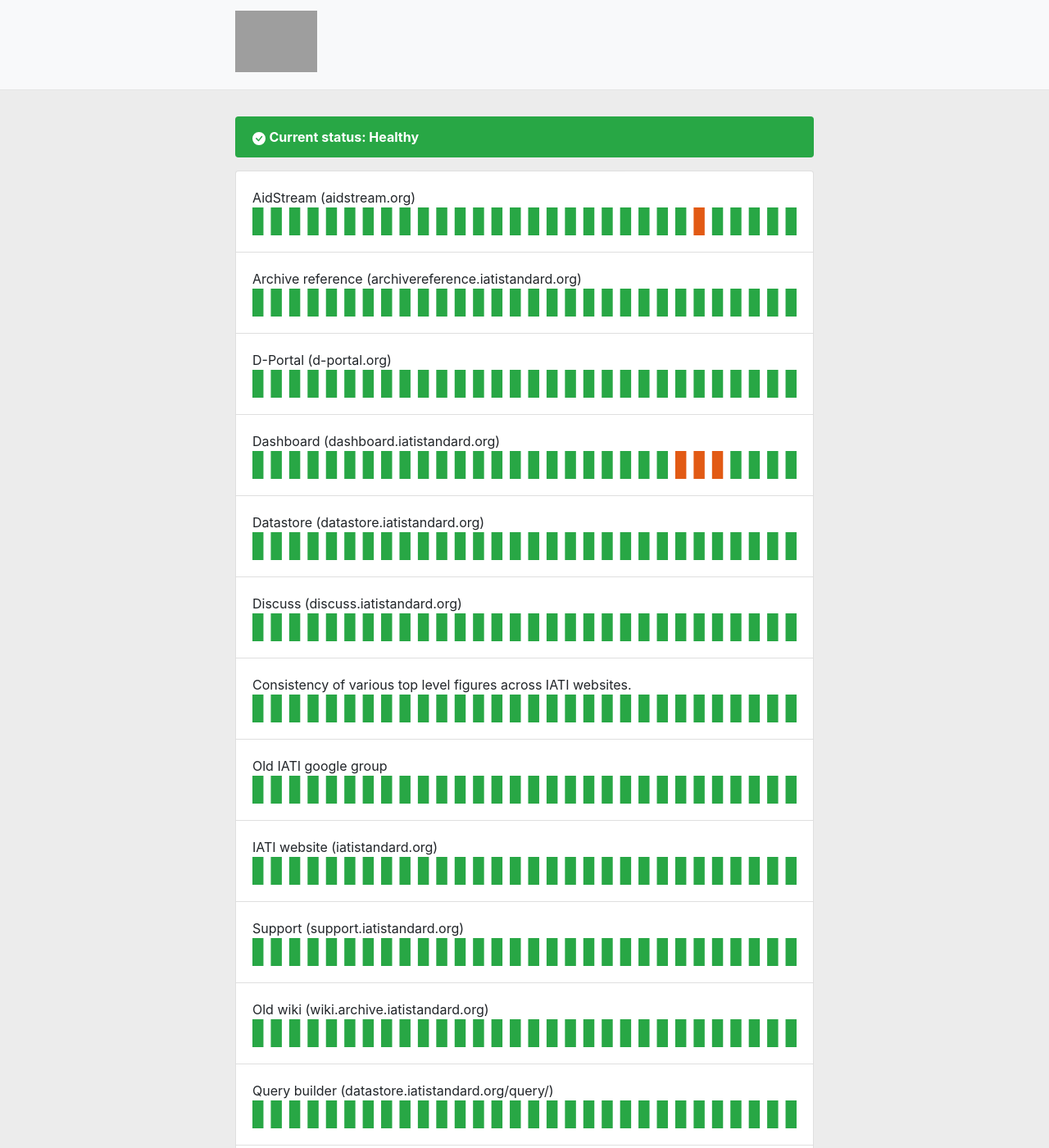
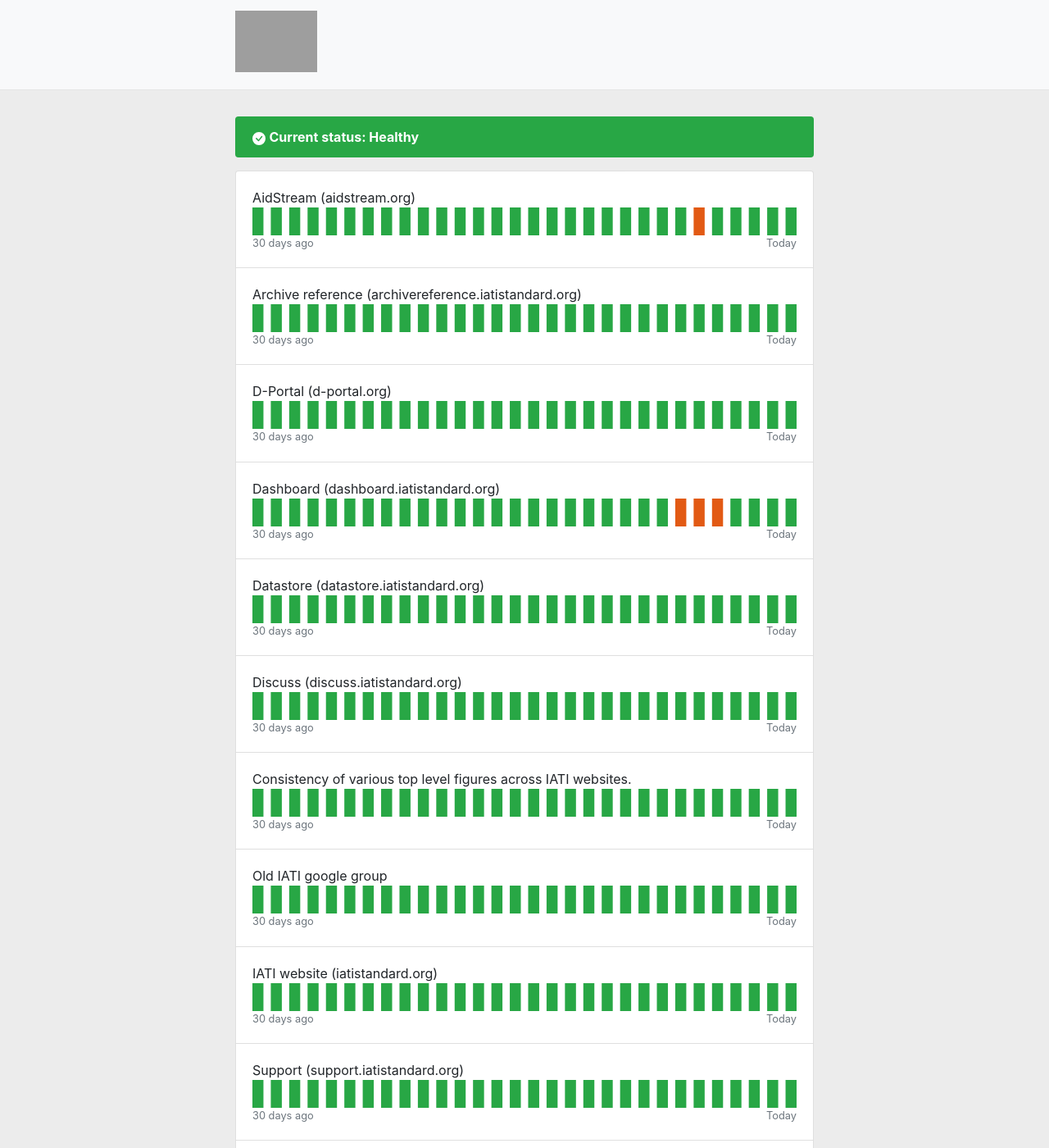
Before and after one commit to matmaxgeds/iati-status, a Jekyll site: the page built from index.html, in a window 1280 px wide and 1400 px high. Shown: the whole window at 82% size. Built offline with Jekyll 4.4.1, drawn with Linux system fonts in a browser that asks for light colours; some of the changed text lies outside the part shown.

Commit message:
Add legend

```diff
--- a/index.html
+++ b/index.html
@@ -40,6 +40,11 @@
       " data-html="true"></rect>
       {%- endfor -%}
     </svg>
+
+    <div class="legend">
+      <small class="text-muted float-left">30 days ago</small>
+      <small class="text-muted float-right">Today</small>
+    </div>
   </div>
 </div>
 {%- endfor -%}
```
